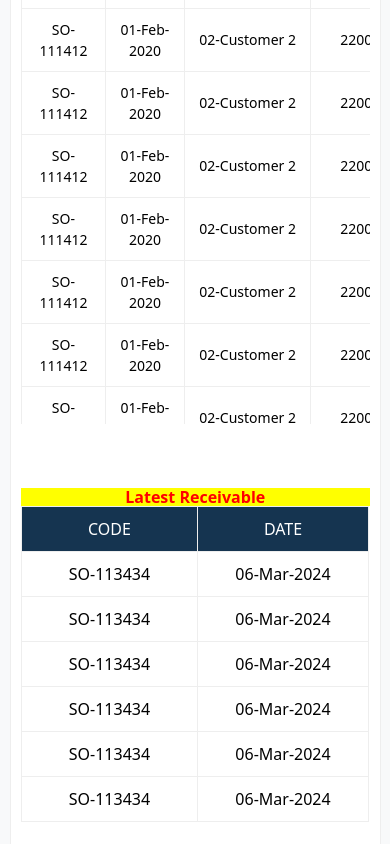
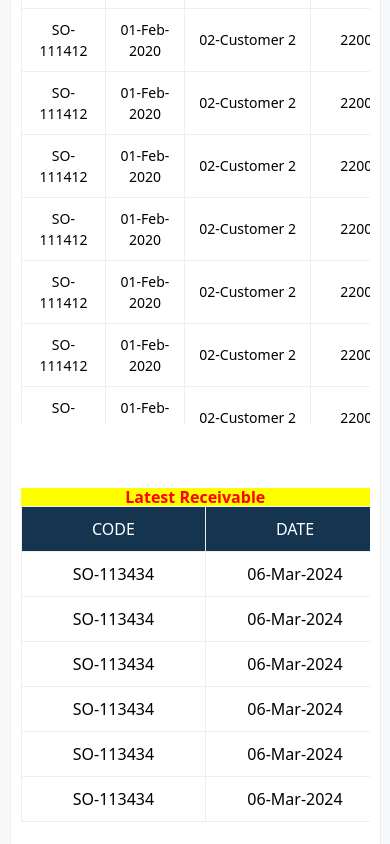
Before and after one commit to Jephthahndukwe/billing-system, a React (Vite) app: page /dashboard in a window 390 px wide. Shown: the part 677-1521 px from the top of the page. Built offline with nearby package versions, Linux system fonts and the light colour scheme.

Commit message:
new update

```diff
--- a/src/Pages/Dashboard.jsx
+++ b/src/Pages/Dashboard.jsx
@@ -157,8 +157,8 @@ const Dashboard = ({handleLogout}) => {
                             <h2 className='text-[#ff0000] text-[16px] font-[700] leading-[18px] bg-[#ffff00] text-center'>Latest Receivable</h2>
                                 <table className='border-collapse'>
                                     <tr>
-                                        <th className='bg-[#153450] border-[1px] border-solid border-[#eee] py-[10px] lg:px-[40px] xs:px-[66px] text-center text-[#fff] font-[400]'>CODE</th>
-                                        <th className='bg-[#153450] border-[1px] border-solid border-[#eee] py-[10px] lg:px-[40px] xs:px-[66px] text-center text-[#fff] font-[400]'>DATE</th>
+                                        <th className='bg-[#153450] border-[1px] border-solid border-[#eee] py-[10px] lg:px-[40px] xs:px-[70px] text-center text-[#fff] font-[400]'>CODE</th>
+                                        <th className='bg-[#153450] border-[1px] border-solid border-[#eee] py-[10px] lg:px-[40px] xs:px-[70px] text-center text-[#fff] font-[400]'>DATE</th>
                                     </tr>
                                     <tr>
                                         <td className='px-[10px] border-[1px] border-solid border-[#eee] py-[10px] text-center text-[#000] font-[400]'>SO-113434</td>
```
